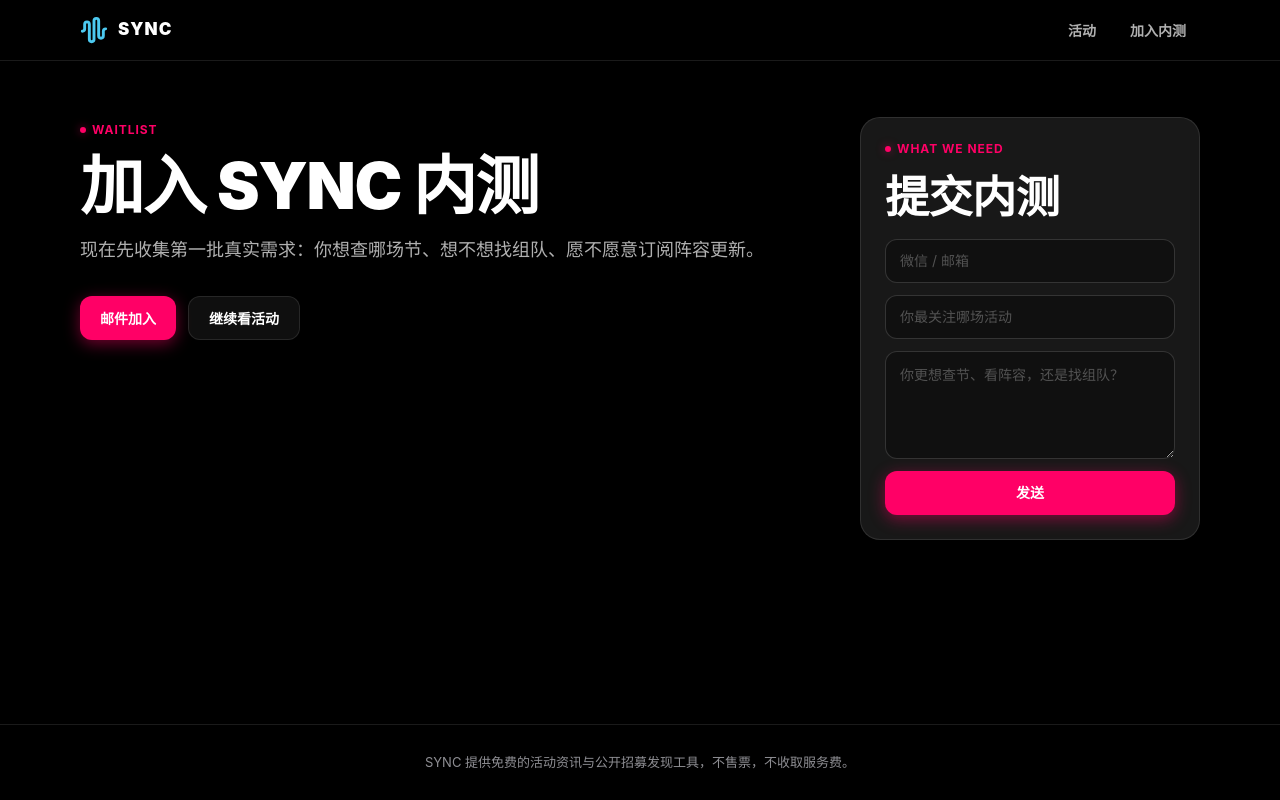
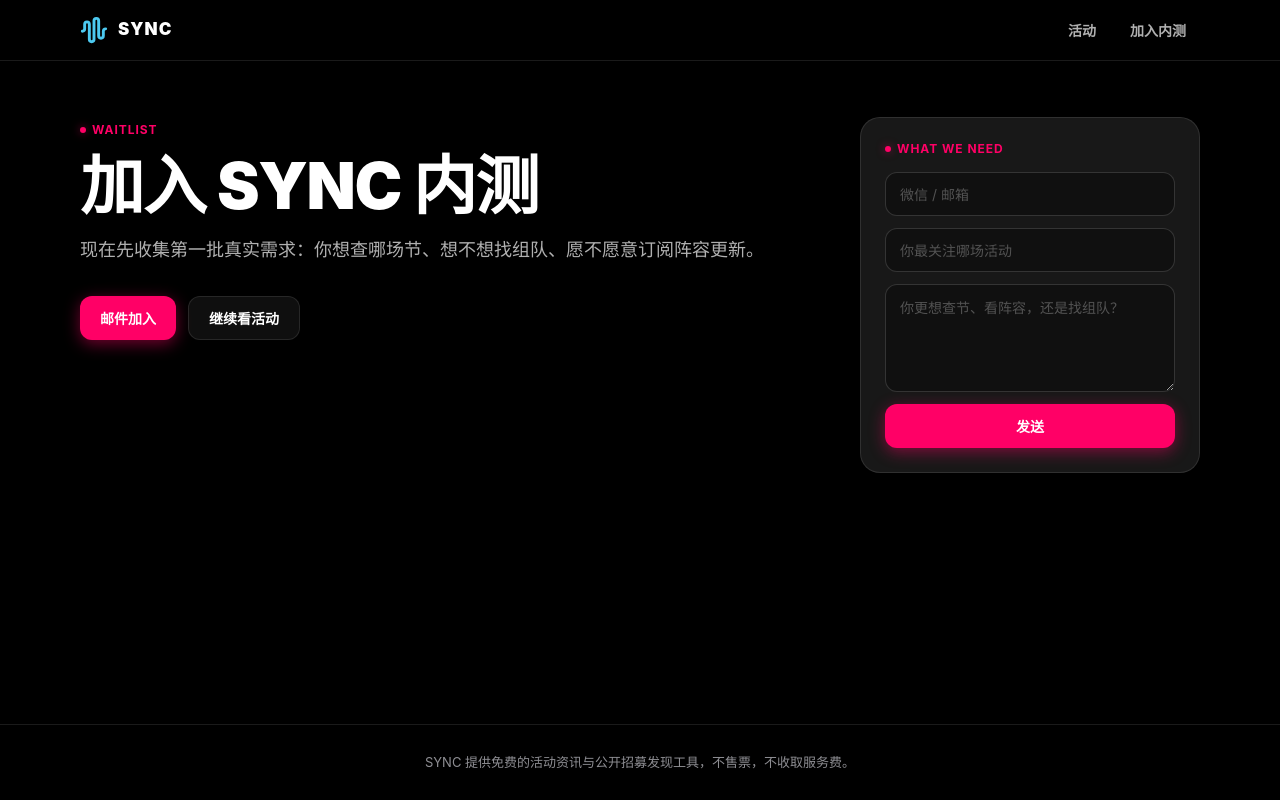
Before and after one commit to TeTeBerry/sync-web, a Next.js app: page /waitlist in a window 1280 px wide. Built offline with nearby package versions, Linux system fonts and the light colour scheme; no server answers.

Commit message:
fix: remove placeholder text from waitlist form header
- Removed the placeholder text "提交内测" from the waitlist form header for clarity and to improve user experience.

```diff
--- a/app/waitlist/page.tsx
+++ b/app/waitlist/page.tsx
@@ -84,7 +84,7 @@
 
           <section className="waitlist-panel">
             <div className="eyebrow">What We Need</div>
-            <h2>提交内测</h2>
+
             <form className="waitlist-form" onSubmit={handleSubmit}>
               <input name="email" placeholder="微信 / 邮箱" />
               <input name="event" placeholder="你最关注哪场活动" />
```
